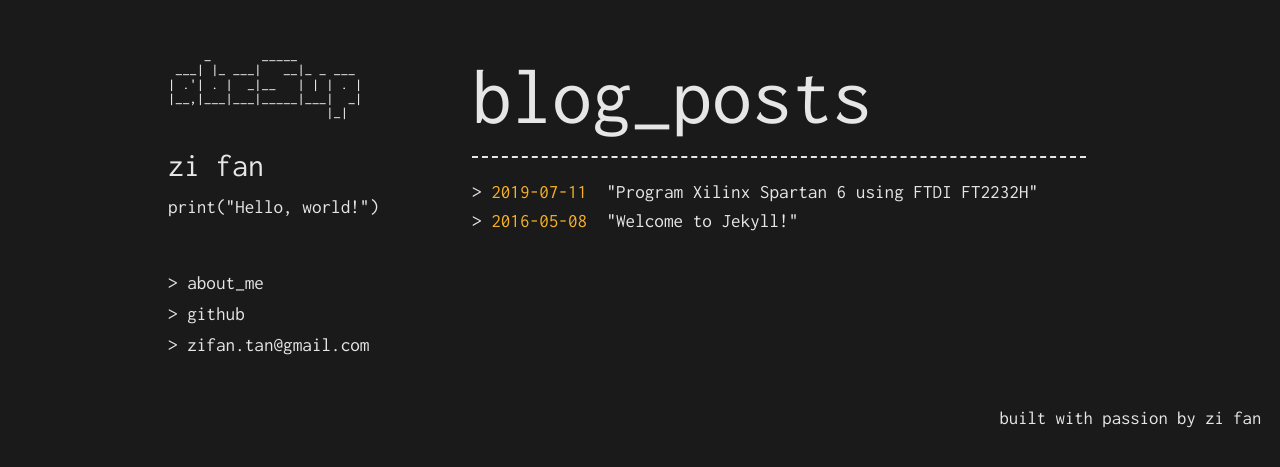
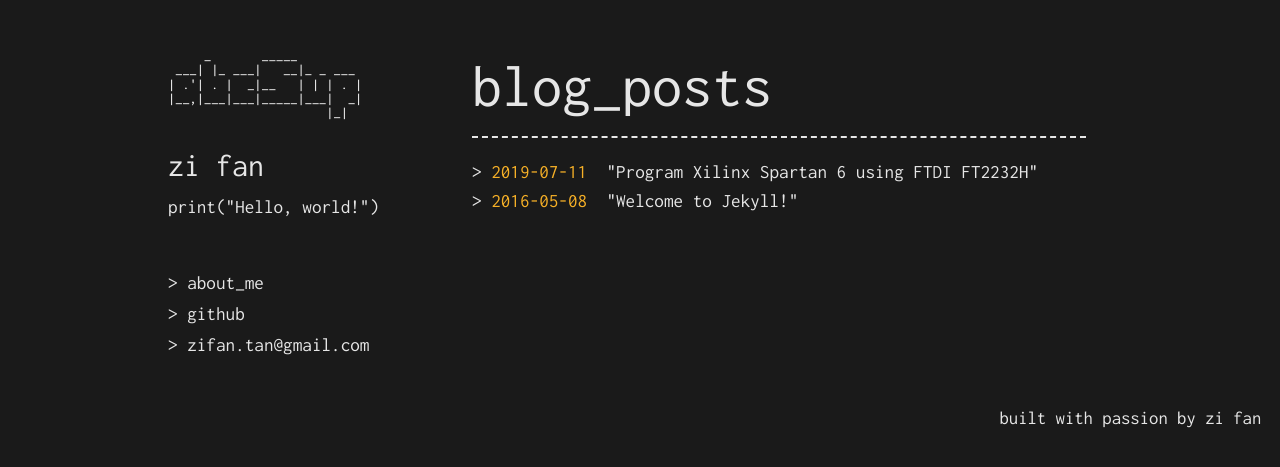
Before and after one commit to abcSup/abcsup.github.io, a Jekyll site: the page built from index.html, in a window 1280 px wide. Shown: the top 467 px of the page. Built offline with Jekyll 4.4.1, drawn with Linux system fonts in a browser that asks for light colours.

Commit message:
Edit styling

```diff
--- a/index.html
+++ b/index.html
@@ -6,7 +6,7 @@ layout: default
 
 <div class="home">
   <div class="page-heading">
-    <h1>blog_posts</h1>
+    <h2>blog_posts</h2>
     <hr />
   </div>
   <div class="post-list">
```
